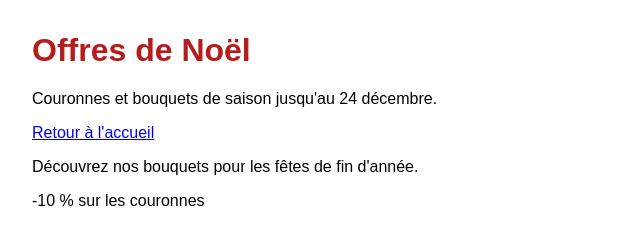
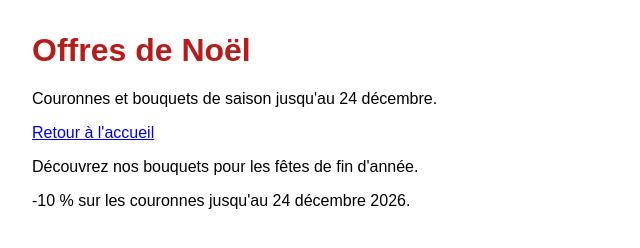
Before and after one commit to fahadfmo-dev/fleurdelyon-equipeFahad, a plain HTML site: page noel.html in a window 1280 px wide. Shown: the whole page, without its empty margins (0-640 px from the left). Drawn offline with Linux system fonts and the light colour scheme.

Commit message:
Précise la date de fin de l'offre

```diff
--- a/noel.html
+++ b/noel.html
@@ -10,6 +10,6 @@
   <p>Couronnes et bouquets de saison jusqu'au 24 décembre.</p>
   <a href="index.html">Retour à l'accueil</a>
 <p>Découvrez nos bouquets pour les fêtes de fin d'année.</p>
-<p>-10 % sur les couronnes</p>
+<p>-10 % sur les couronnes jusqu'au 24 décembre 2026.</p>
 </body>
 </html>
```
